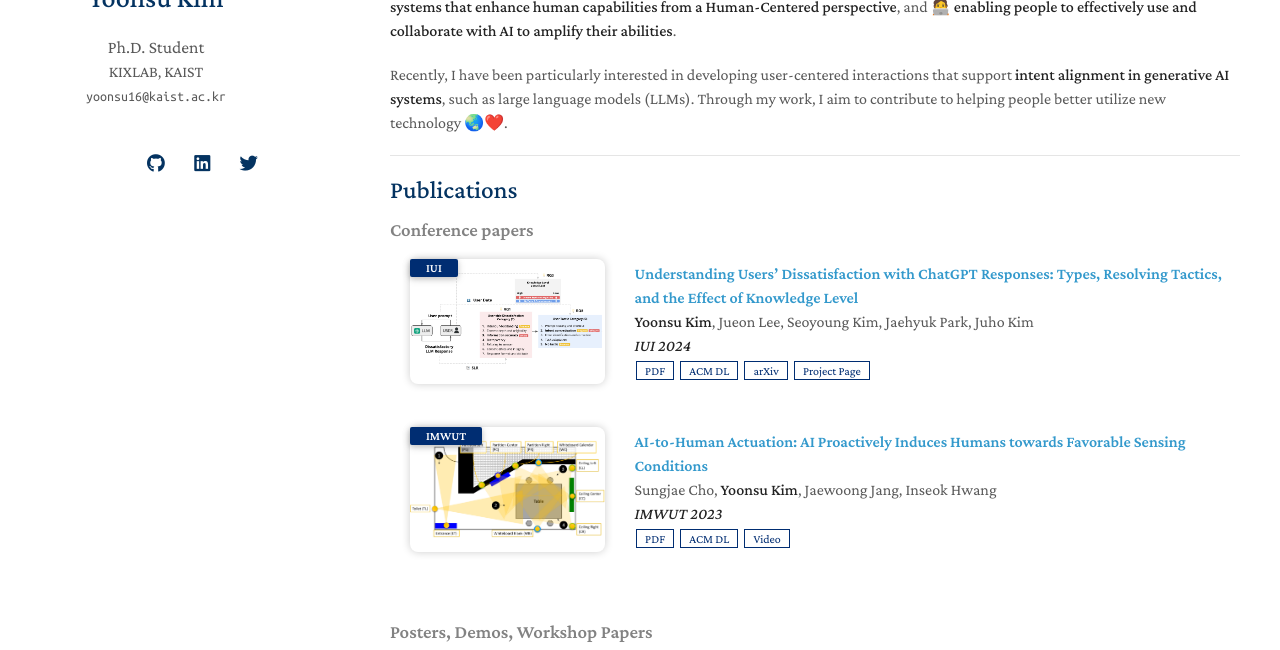
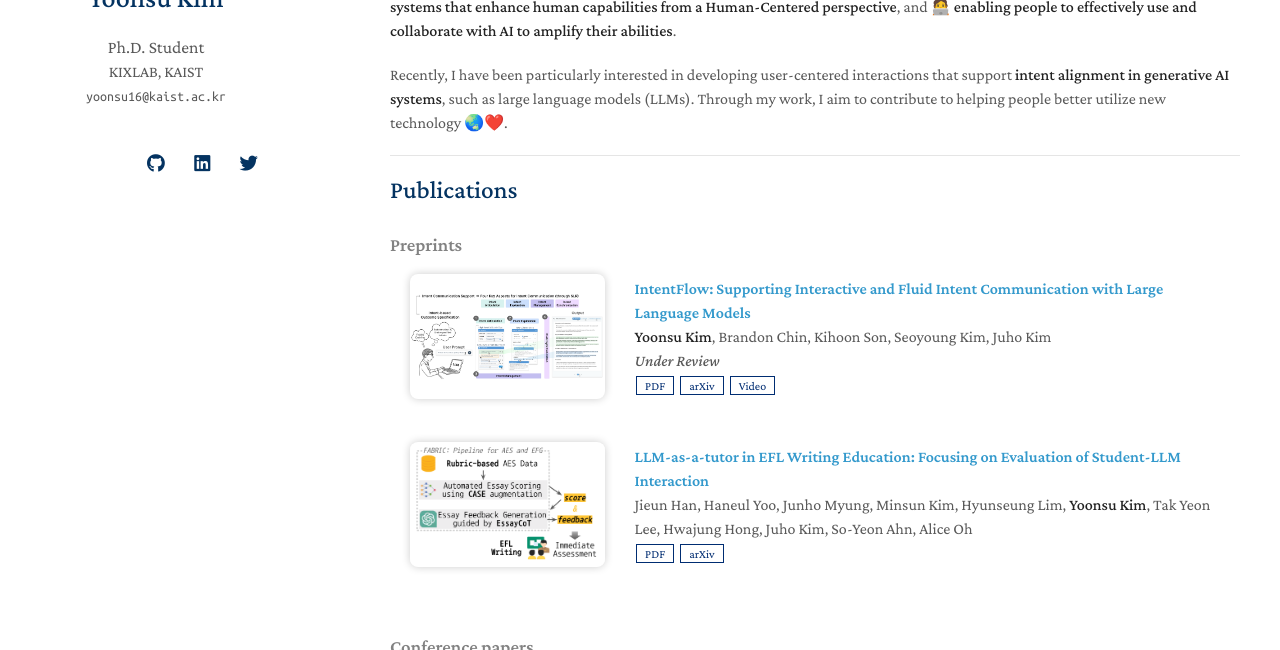
Before and after one commit to yoonsu0816/yoonsu0816.github.io, a Jekyll site: the page built from index.md, in a window 1280 px wide and 900 px high, cut to the strip 250-900 px from the top of the window. Built offline with Jekyll 4.4.1, drawn with Linux system fonts in a browser that asks for light colours; nearby versions of some CDN libraries; a style sheet for code colours, icons or effects is not loaded; our own code applies the rules of GitHub Pages for plain Markdown files; some of the changed text lies outside the part shown.

Commit message:
add new paper

```diff
--- a/_data/preprints.yml
+++ b/_data/preprints.yml
@@ -1,18 +1,19 @@
 main:
 
-  # - title: "Understanding Users’ Dissatisfaction with ChatGPT Responses: Types, Resolving Tactics, and the Effect of Knowledge Level"
-  #   authors: <strong>Yoonsu Kim</strong>, Jueon Lee, Seoyoung Kim, Jaehyuk Park, Juho Kim
-  #   conference_short:
-  #   conference:
-  #   pdf: https://arxiv.org/pdf/2311.07434.pdf
-  #   arxiv: https://arxiv.org/abs/2311.07434
-  #   code:
-  #   page: https://chatgpt-analysis.kixlab.org/
-  #   # notes: Oral Presentation
-  #   image: assets/img/prj-chatgpt-teaser.png
+  - title: "IntentFlow: Supporting Interactive and Fluid Intent Communication with Large Language Models"
+    authors: <strong>Yoonsu Kim</strong>, Brandon Chin, Kihoon Son, Seoyoung Kim, Juho Kim
+    conference_short:
+    conference: Under Review
+    pdf: https://arxiv.org/pdf/2507.22134.pdf
+    arxiv: https://arxiv.org/abs/2507.22134
+    video: https://youtu.be/nUnbghA9P2Y
+    code:
+    page:
+    # notes: Oral Presentation
+    image: assets/img/intentflow-teaser.png
 
 
-  - title: "FABRIC: Automated Scoring and Feedback Generation for Essays"
+  - title: "LLM-as-a-tutor in EFL Writing Education: Focusing on Evaluation of Student-LLM Interaction"
     authors: Jieun Han, Haneul Yoo, Junho Myung, Minsun Kim, Hyunseung Lim, <strong>Yoonsu Kim</strong>, Tak Yeon Lee, Hwajung Hong, Juho Kim, So-Yeon Ahn, Alice Oh
     conference_short:
     # conference: arXiv
--- a/_includes/publications.md
+++ b/_includes/publications.md
@@ -1,4 +1,4 @@
-<h2 id="publications" style="margin: 2px 0px -15px;">Publications</h2>
+<!-- <h2 id="publications" style="margin: 2px 0px -15px;">Publications</h2> -->
 
 <div class="publications">
 <ol class="bibliography">
--- a/_layouts/homepage.html
+++ b/_layouts/homepage.html
@@ -110,7 +110,7 @@
       <br>
 
       {% if site.enable_footnote %}
-      <p><small>© 2024 Yoonsu Kim. Powered by Jekyll and <a href="https://github.com/yaoyao-liu/minimal-light" target="_blank" rel="noopener">Minimal Light</a> theme.</small></p>
+      <p><small>© 2025 Yoonsu Kim. Powered by Jekyll and <a href="https://github.com/yaoyao-liu/minimal-light" target="_blank" rel="noopener">Minimal Light</a> theme.</small></p>
       {% endif %}
 
       </section>
--- a/index.md
+++ b/index.md
@@ -19,15 +19,16 @@ Through my work, I aim to contribute to helping people better utilize new techno
 <!-- ## Research Interests
 
 - **Computer Vision:** image recognition, image generation, video captioning
-- **Machine Learning:** meta-learning, incremental learning, transfer learning
+- **Machine Learning:** meta-learning, incremental learning, transfer learning -->
 
-## News
+<!-- ## News
 
 - **[Feb. 2020]** Our paper about incremental learning is accepted to CVPR 2020.
 - **[Feb. 2020]** We will host the ACM Multimedia Asia 2020 conference in Singapore!
 - **[Sept. 2019]** Our paper about few-shot learning is accepted to NeurIPS 2019.
 - **[Mar. 2019]** Our paper about few-shot learning is accepted to CVPR 2019. -->
 
+## Publications
+{% include_relative _includes/preprints.md %}
 {% include_relative _includes/publications.md %}
 {% include_relative _includes/demos.md %}
-{% include_relative _includes/preprints.md %}
```
Also changed, not shown: assets/img/intentflow-teaser.png (added), 1 other file.
